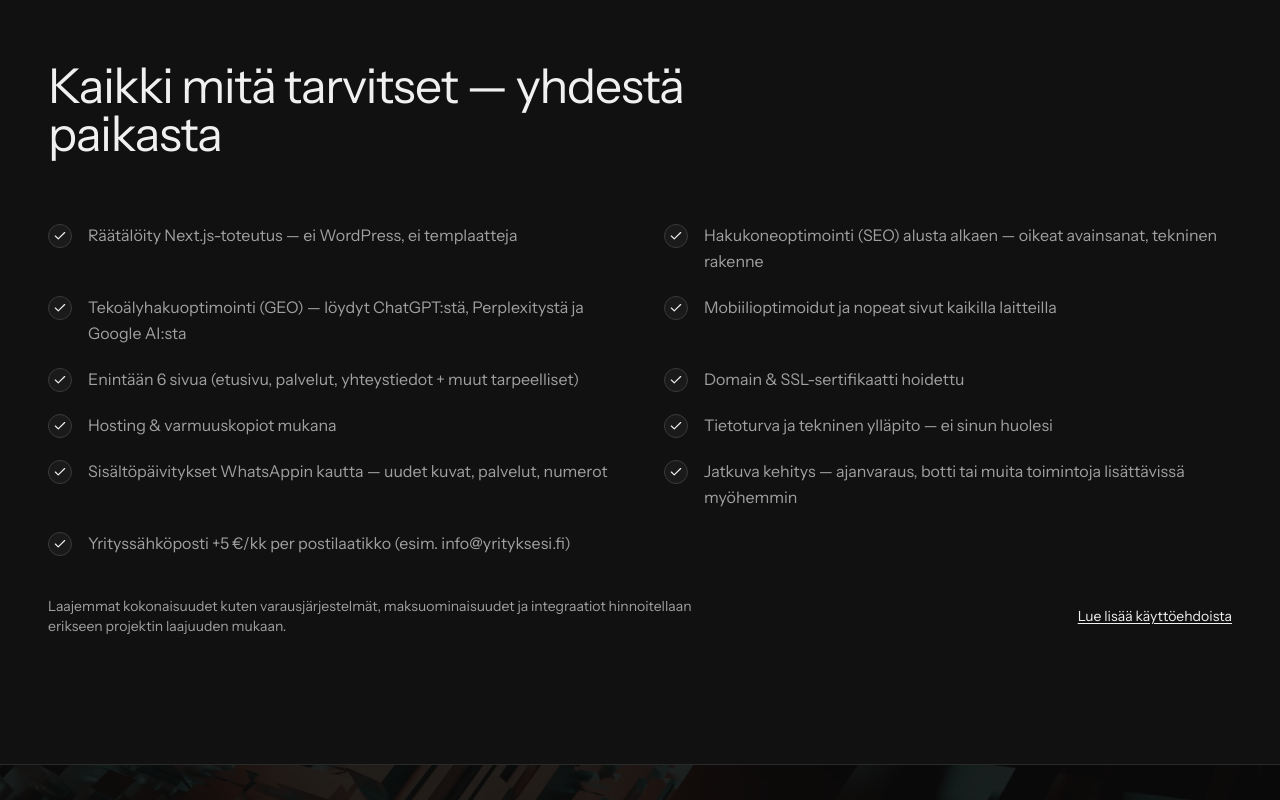
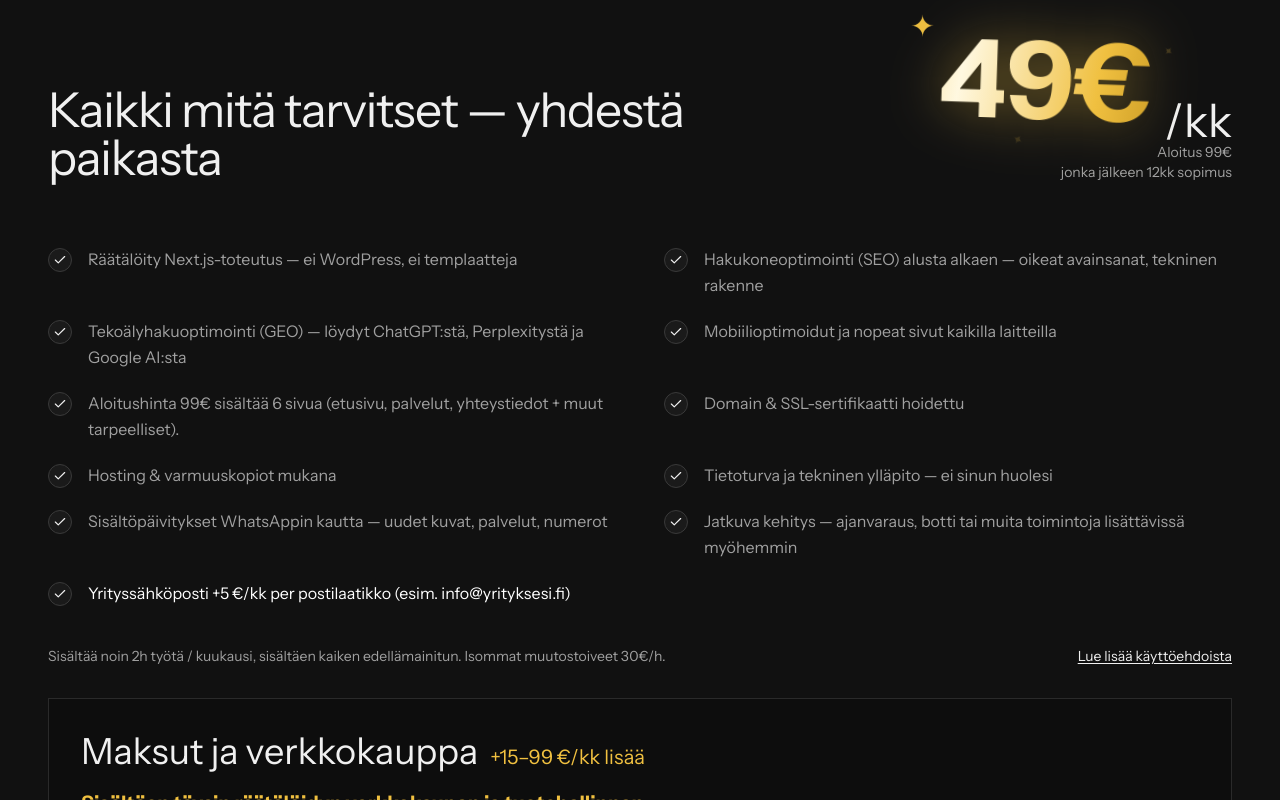
Before and after one commit to leob0i/leodigital.uusi.sivu, a Next.js app: page /nettisivut in a window 1280 px wide. Shown: the part 2900-3700 px from the top of the page. Built offline with nearby package versions, Linux system fonts and the light colour scheme.

Commit message:
kuvaus muutoksista

```diff
--- a/app/globals.css
+++ b/app/globals.css
@@ -168,6 +168,42 @@
     }
   }
 
+  .balloon-float {
+    animation: balloon-float 4.5s ease-in-out infinite;
+  }
+
+  @keyframes balloon-float {
+    0%, 100% { transform: translateY(0) rotate(-2deg); }
+    50% { transform: translateY(-12px) rotate(2deg); }
+  }
+
+  .balloon-shimmer {
+    background: linear-gradient(100deg, #a8790a 0%, #f0c040 25%, #fff8e0 50%, #f0c040 75%, #a8790a 100%);
+    background-size: 250% auto;
+    -webkit-background-clip: text;
+    background-clip: text;
+    color: transparent;
+    animation: balloon-shimmer 3s linear infinite;
+    filter: drop-shadow(0 0 18px rgba(240, 192, 64, 0.45));
+  }
+
+  @keyframes balloon-shimmer {
+    0% { background-position: 0% center; }
+    100% { background-position: 250% center; }
+  }
+
+  .sparkle {
+    position: absolute;
+    color: #f0c040;
+    animation: sparkle-twinkle 2s ease-in-out infinite;
+    pointer-events: none;
+  }
+
+  @keyframes sparkle-twinkle {
+    0%, 100% { opacity: 0; transform: scale(0.4) rotate(0deg); }
+    50% { opacity: 1; transform: scale(1.1) rotate(180deg); }
+  }
+
   .noise-overlay {
     position: relative;
   }
--- a/components/landing/about-section.tsx
+++ b/components/landing/about-section.tsx
@@ -85,6 +85,45 @@ export function AboutSection() {
           </div>
         </div>
 
+        {/* Verkkokauppa Glass Box */}
+        <div
+          className={`relative p-6 lg:p-8 rounded-3xl border border-[#2a2a2a]/60 bg-[#1a1a1a]/40 backdrop-blur-xl shadow-2xl transition-all duration-1000 delay-150 ${
+            isVisible ? "opacity-100 translate-y-0" : "opacity-0 translate-y-8"
+          }`}
+        >
+          {/* Inner glow effect */}
+          <div className="absolute inset-0 rounded-3xl bg-gradient-to-br from-[#f0f0f0]/5 via-transparent to-[#f0f0f0]/3 pointer-events-none" />
+
+          {/* Content */}
+          <div className="relative z-10 flex flex-col lg:flex-row lg:items-center lg:justify-between gap-6">
+            <div>
+              <h2 className="text-3xl lg:text-4xl xl:text-5xl font-display tracking-tight text-[#f0f0f0] mb-2">
+                Täysin räätälöidyt verkkokaupat
+              </h2>
+              <p className="text-xl text-[#f0f0f0]/80 font-medium leading-relaxed max-w-2xl">
+                Alkaen <span className="font-black text-[#f0c040]">64€/kk</span> — Sisältäen tuotehallinnan ja ylläpidon.
+              </p>
+            </div>
+          </div>
+        </div>
+
+        {/* Sähköposti Glass Box */}
+        <div
+          className={`relative p-6 lg:p-8 rounded-3xl border border-[#2a2a2a]/60 bg-[#1a1a1a]/40 backdrop-blur-xl shadow-2xl transition-all duration-1000 delay-300 ${
+            isVisible ? "opacity-100 translate-y-0" : "opacity-0 translate-y-8"
+          }`}
+        >
+          {/* Inner glow effect */}
+          <div className="absolute inset-0 rounded-3xl bg-gradient-to-br from-[#f0f0f0]/5 via-transparent to-[#f0f0f0]/3 pointer-events-none" />
+
+          {/* Content */}
+          <div className="relative z-10">
+            <p className="text-xl text-[#f0f0f0]/80 font-medium leading-relaxed max-w-2xl">
+              Sähköposti <span className="font-black text-[#f0c040]">+5€/kk</span> per sähköpostilaatikko esim. info@yrityksesi.fi
+            </p>
+          </div>
+        </div>
+
       </div>
     </section>
   );
--- a/components/landing/nettisivut-content.tsx
+++ b/components/landing/nettisivut-content.tsx
@@ -30,7 +30,7 @@ const sisaltyy = [
   "Hakukoneoptimointi (SEO) alusta alkaen — oikeat avainsanat, tekninen rakenne",
   "Tekoälyhakuoptimointi (GEO) — löydyt ChatGPT:stä, Perplexitystä ja Google AI:sta",
   "Mobiilioptimoidut ja nopeat sivut kaikilla laitteilla",
-  "Enintään 6 sivua (etusivu, palvelut, yhteystiedot + muut tarpeelliset)",
+  "Aloitushinta 99€ sisältää 6 sivua (etusivu, palvelut, yhteystiedot + muut tarpeelliset).",
   "Domain & SSL-sertifikaatti hoidettu",
   "Hosting & varmuuskopiot mukana",
   "Tietoturva ja tekninen ylläpito — ei sinun huolesi",
@@ -262,13 +262,31 @@ export function NettisivutContent() {
       {/* ── Mitä saat ── */}
       <section id="mita-sisaltyy" className="bg-[#111111] py-24 lg:py-32 border-y border-[#2a2a2a]">
         <div ref={mitaInView.ref} className="max-w-[1400px] mx-auto px-6 lg:px-12">
-          <h2
-            className={`text-4xl lg:text-5xl font-display tracking-tight text-[#f0f0f0] mb-16 max-w-2xl transition-all duration-700 ${
+          <div
+            className={`flex flex-wrap items-end justify-between gap-6 mb-16 transition-all duration-700 ${
               mitaInView.inView ? "opacity-100 translate-y-0" : "opacity-0 translate-y-8"
             }`}
           >
-            Kaikki mitä tarvitset — yhdestä paikasta
-          </h2>
+            <h2 className="text-4xl lg:text-5xl font-display tracking-tight text-[#f0f0f0] max-w-2xl">
+              Kaikki mitä tarvitset — yhdestä paikasta
+            </h2>
+            <div className="flex flex-col items-end shrink-0">
+              <div className="flex items-baseline gap-2 scale-125 lg:scale-150 origin-right">
+                <div className="relative balloon-float">
+                  <span className="sparkle text-lg -top-3 -left-5" style={{ animationDelay: "0s" }}>✦</span>
+                  <span className="sparkle text-sm top-1 -right-4" style={{ animationDelay: "0.6s" }}>✦</span>
+                  <span className="sparkle text-base -bottom-4 left-1/3" style={{ animationDelay: "1.2s" }}>✦</span>
+                  <span className="text-6xl lg:text-7xl font-display font-bold balloon-shimmer">49€</span>
+                </div>
+                <span className="text-2xl lg:text-3xl font-display text-[#f0f0f0]">/kk</span>
+              </div>
+              <span className="text-sm text-[#a0a0a0] mt-2 text-right">
+                Aloitus 99€
+                <br />
+                jonka jälkeen 12kk sopimus
+              </span>
+            </div>
+          </div>
 
           <div
             className={`grid lg:grid-cols-2 gap-x-12 gap-y-5 transition-all duration-700 delay-100 ${
@@ -280,14 +298,20 @@ export function NettisivutContent() {
                 <div className="w-6 h-6 rounded-full bg-[#1a1a1a] border border-[#3a3a3a] flex items-center justify-center shrink-0 mt-0.5">
                   <Check className="w-3.5 h-3.5 text-[#f0f0f0]" />
                 </div>
-                <p className="text-[#a0a0a0] leading-relaxed">{text}</p>
+                <p
+                  className={`leading-relaxed ${
+                    text.startsWith("Yrityssähköposti") ? "text-white" : "text-[#a0a0a0]"
+                  }`}
+                >
+                  {text}
+                </p>
               </div>
             ))}
           </div>
 
-          <div className="mt-10 flex flex-col sm:flex-row sm:items-center sm:justify-between gap-4">
-            <p className="text-sm text-[#a0a0a0] max-w-2xl">
-              Laajemmat kokonaisuudet kuten varausjärjestelmät, maksuominaisuudet ja integraatiot hinnoitellaan erikseen projektin laajuuden mukaan.
+          <div className="mt-10 flex flex-wrap items-center justify-between gap-4">
+            <p className="text-sm text-[#a0a0a0]">
+              Sisältää noin 2h työtä / kuukausi, sisältäen kaiken edellämainitun. Isommat muutostoiveet 30€/h.
             </p>
             <a
               href="/kayttoehdot"
@@ -295,6 +319,23 @@ export function NettisivutContent() {
             >
               Lue lisää käyttöehdoista
             </a>
+          </div>
+
+          <div
+            className={`mt-8 p-8 border border-[#2a2a2a] bg-[#0d0d0d] transition-all duration-700 delay-150 ${
+              mitaInView.inView ? "opacity-100 translate-y-0" : "opacity-0 translate-y-8"
+            }`}
+          >
+            <div className="flex flex-wrap items-baseline gap-3 mb-4">
+              <h3 className="text-3xl lg:text-4xl font-display text-[#f0f0f0]">Maksut ja verkkokauppa</h3>
+              <span className="text-xl font-display text-[#f0c040]">+15–99 €/kk lisää</span>
+            </div>
+            <p className="text-lg lg:text-xl font-bold text-[#f0c040] leading-relaxed mb-4">
+              Sisältäen täysin räätälöidyn verkkokaupan ja tuotehallinnan.
+            </p>
+            <p className="text-[#a0a0a0] leading-relaxed">
+              <span className="text-[#f0f0f0] font-medium">Entä maksujen välitys?</span> Kun asiakkaasi maksaa verkkokaupassa, rahaliikenne kulkee maksunvälittäjän kautta (esim. Stripe tai Visma Pay). He veloittavat jokaisesta myynnistä pienen palkkion — yleensä muutama prosentti + kiinteä sentti per tapahtuma, joillakin lisäksi kuukausimaksu. Tämä on alan vakiokäytäntö kaikilla verkkokaupoilla, ja maksat sen suoraan palveluntarjoajalle. Me emme ota siitä osuutta. Autamme sinut valitsemaan sopivimman vaihtoehdon ja kerromme etukäteen mitä se maksaa.
+            </p>
           </div>
         </div>
       </section>
```
